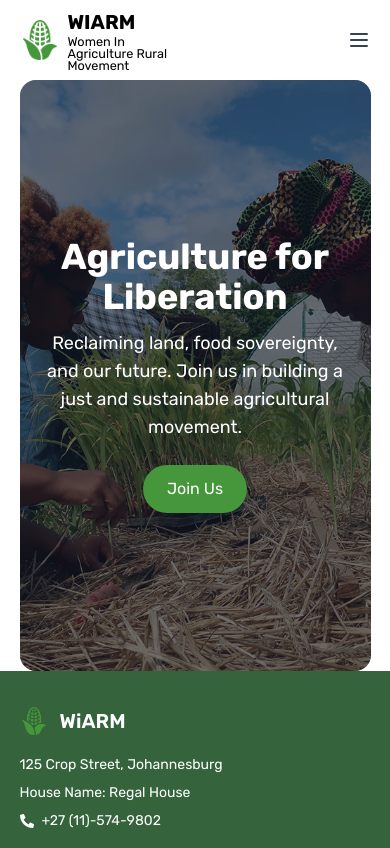
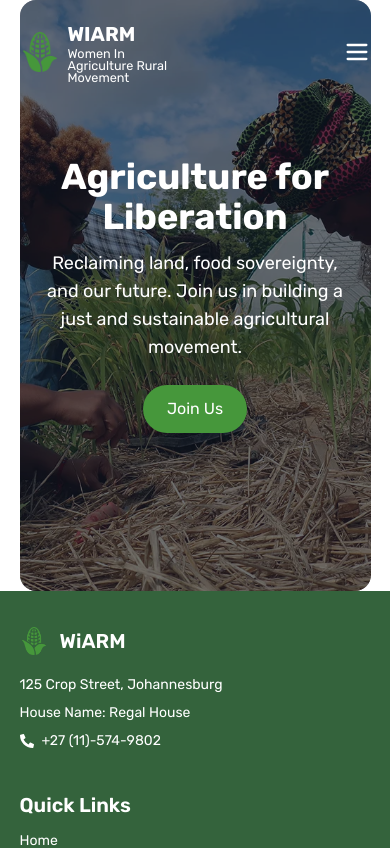
Before and after one commit to rorisangputu/wiarm, a React (Vite) app: page / in a window 390 px wide. Shown: the top 848 px of the page. Built offline with nearby package versions, Linux system fonts and the light colour scheme.

Commit message:
updating header for hero background

```diff
--- a/src/components/Header.jsx
+++ b/src/components/Header.jsx
@@ -12,15 +12,15 @@ const Header = () => {
   const [isOpen, setIsOpen] = useState(false);
 
   return (
-    <div className="w-full py-2 z-50 relative">
-      <div className="mx-auto ">
+    <div className={`w-full my-5 z-50 fixed top-0 left-0 bg-transparent`}>
+      <div className="w-[90%] mx-auto ">
         <div className="flex items-center justify-between">
           {/* Logo */}
           <div className="flex items-center gap-2">
             <img src={corn} alt="" className="h-10 w-10" />
             <div>
-              <h1 className="text-xl font-bold">WIARM</h1>
-              <p className="w-28 leading-3 text-[1.5vh]">
+              <h1 className="text-white text-xl font-bold">WIARM</h1>
+              <p className="text-white w-28 leading-3 text-[1.5vh]">
                 Women In Agriculture Rural Movement
               </p>
             </div>
@@ -29,10 +29,10 @@ const Header = () => {
           {/* Toggle Button */}
           <button
             onClick={() => setIsOpen(!isOpen)}
-            className="md:hidden text-gray-700 focus:outline-none"
+            className="md:hidden text-white focus:outline-none"
           >
             <svg
-              className="w-6 h-6"
+              className="w-7 h-7"
               fill="none"
               stroke="currentColor"
               viewBox="0 0 24 24"
```
